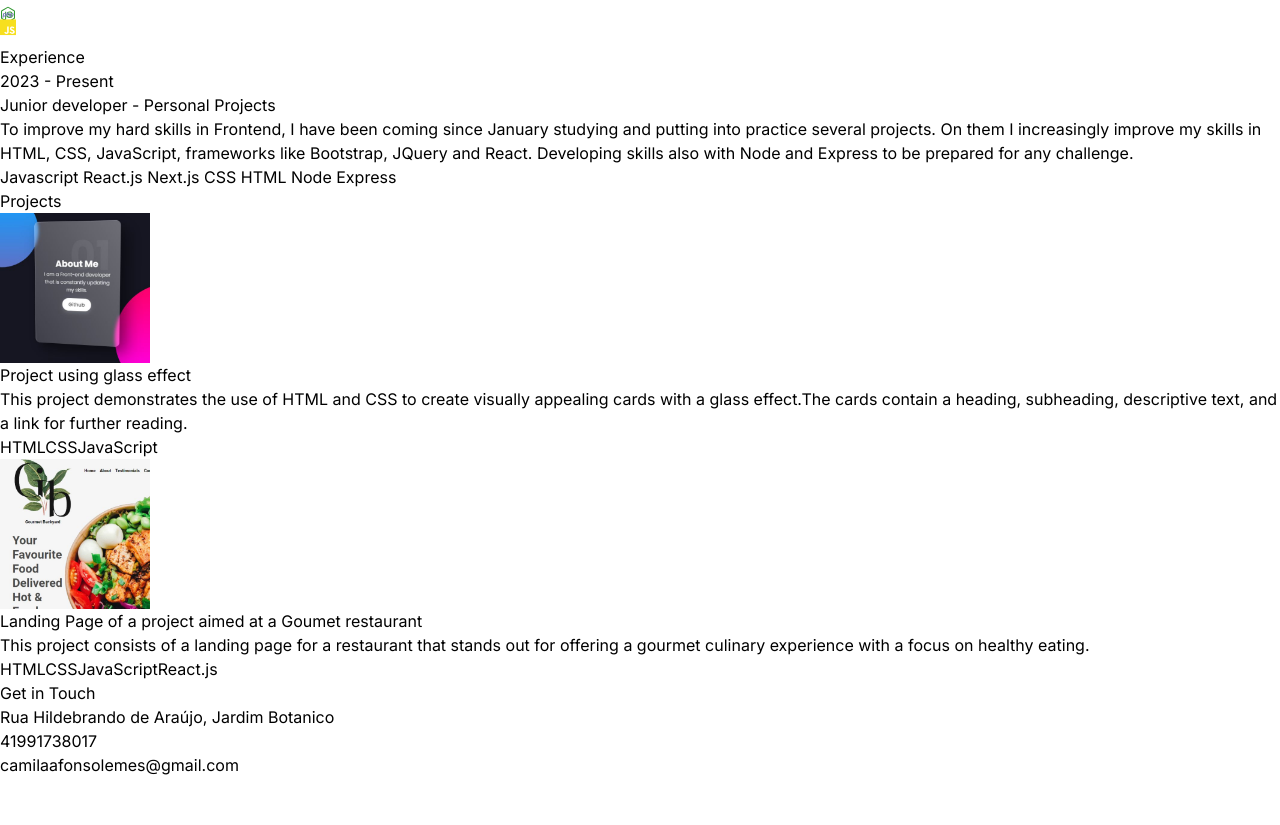
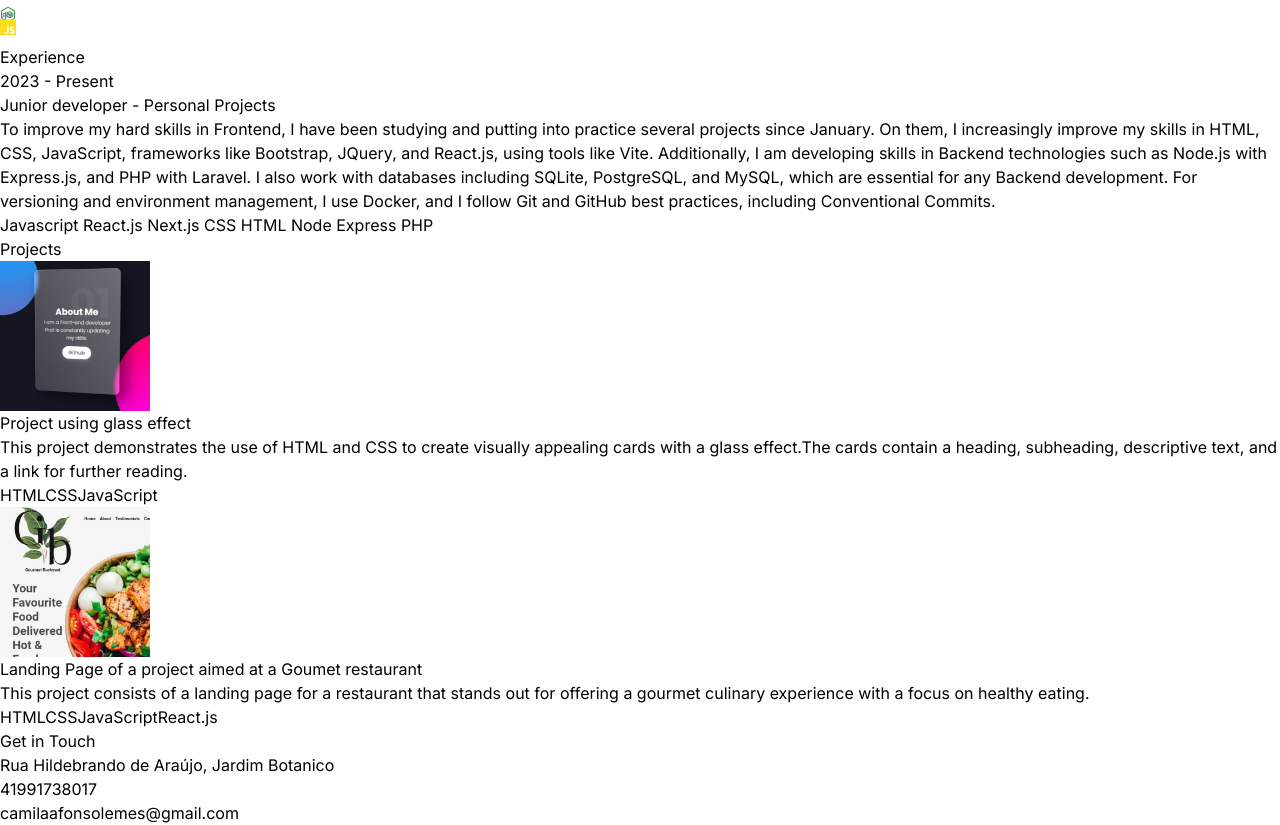
Before and after one commit to crcami/react-portfolio, a React (Vite) app: page / in a window 1280 px wide. Shown: the part 1807-2632 px from the top of the page. Before the commit the page ends 2584 px from the top, so only its background shows below. Built offline with nearby package versions, Linux system fonts and the light colour scheme.

Commit message:
feat: change in the text about my experiences.

```diff
--- a/src/constants/index.js
+++ b/src/constants/index.js
@@ -11,14 +11,15 @@ export const EXPERIENCES = [
     year: "2023 - Present",
     role: "Junior developer",
     company: "Personal Projects",
-    description: `To improve my hard skills in Frontend, I have been coming since
-January studying and putting into practice several projects. On them
-I increasingly improve my skills in HTML, CSS, JavaScript,
-frameworks like Bootstrap, JQuery and React. Developing
-skills also with Node and Express to be prepared
-for any challenge.`,
+    description: `To improve my hard skills in Frontend, I have been studying and putting into practice several projects since January.
+     On them, I increasingly improve my skills in HTML, CSS, JavaScript,
+      frameworks like Bootstrap, JQuery, and React.js, using tools like Vite.
+      Additionally, I am developing skills in Backend technologies such as Node.js with Express.js,
+       and PHP with Laravel. I also work with databases including SQLite, PostgreSQL, and MySQL,
+        which are essential for any Backend development. For versioning and environment management,
+        I use Docker, and I follow Git and GitHub best practices, including Conventional Commits.`,
     technologies: ["Javascript", "React.js", "Next.js", "CSS",
-      "HTML", "Node", "Express"],
+      "HTML", "Node", "Express", "PHP"],
   },
 
 ];
```
